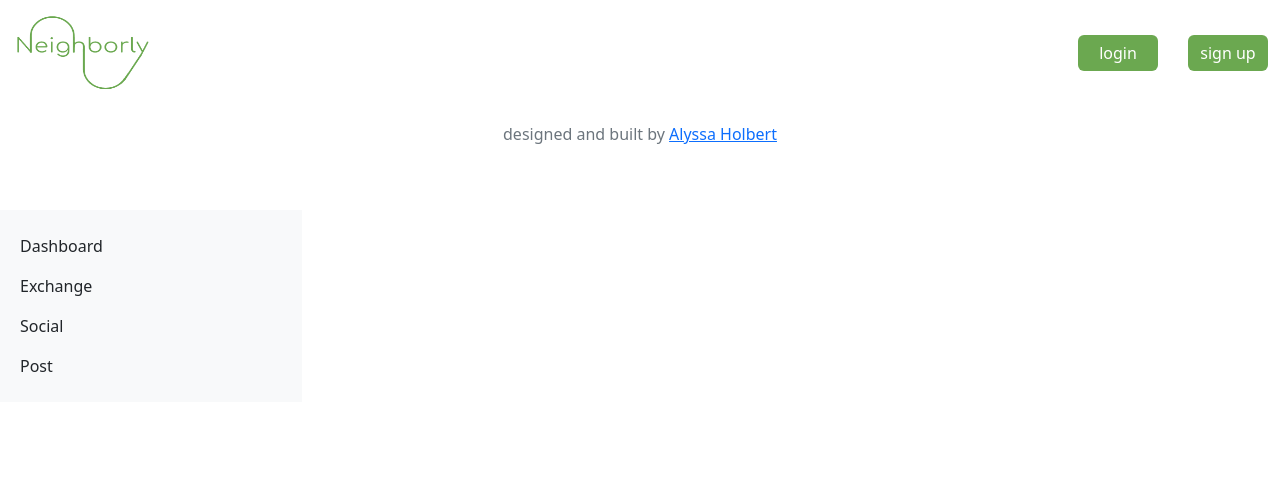
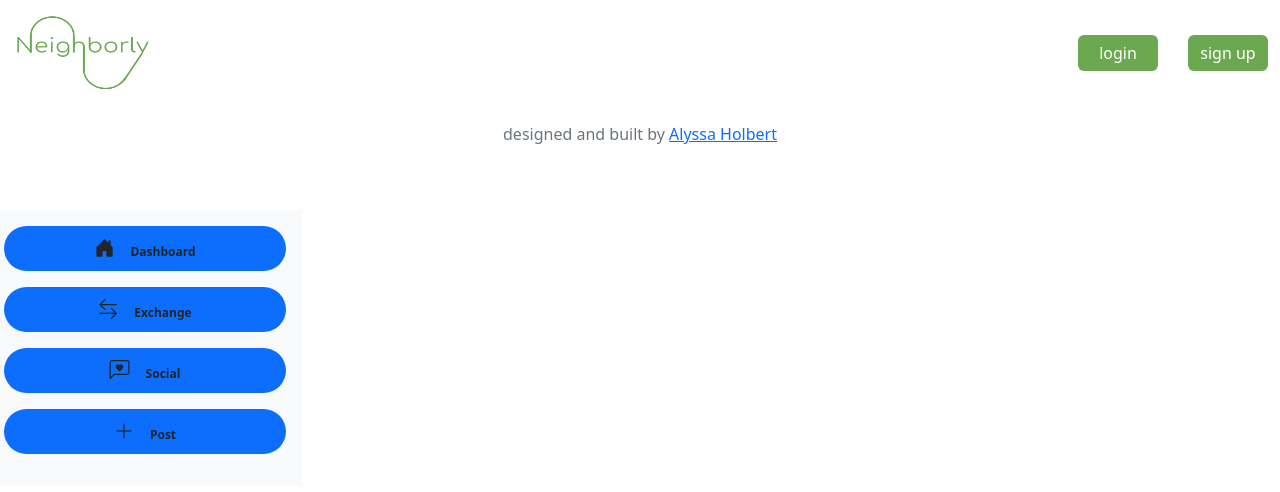
Before and after one commit to ah1096/Neighborly-frontend, a React (Create React App) app in the folder neighborly/: page / in a window 1280 px wide. Shown: the top 492 px of the page. Built offline with nearby package versions, Linux system fonts and the light colour scheme.

Commit message:
sidenav styling

```diff
--- a/neighborly/src/App.css
+++ b/neighborly/src/App.css
@@ -13,3 +13,7 @@
     background-color: #058ED9;
     border: none;
 }
+
+i {
+    font-size: 20px;
+}
--- a/neighborly/src/components/SideNav.js
+++ b/neighborly/src/components/SideNav.js
@@ -9,30 +9,36 @@ export default function SideNav(){
 
         <ul className="nav nav-pills flex-column mb-auto">
 
-        <li className="nav-item">
+        <li className="nav-item badge rounded-pill text-bg-primary mb-3">
             <a href="#" className="nav-link link-dark" >
-            {/* <svg className="bi pe-none me-2" width="16" height="16"><use xlink:href="#home"></use></svg> */}
-            Dashboard
+            <i class="bi bi-house-door-fill me-3"></i>
+                <span id="sidenavtext">
+                Dashboard
+                </span>
             </a>
         </li>
 
-        <li>
+        <li className="nav-item badge rounded-pill text-bg-primary mb-3">
             <a href="#" className="nav-link link-dark">
-            {/* <svg className="bi pe-none me-2" width="16" height="16"><use xlink:href="#speedometer2"></use></svg> */}
-            Exchange
+            <i class="bi bi-arrow-left-right me-3"></i>
+                <span id="sidenavtext">
+                    Exchange
+                </span>
             </a>
         </li>
 
-        <li>
+        <li className="nav-item badge rounded-pill text-bg-primary mb-3">
             <a href="#" className="nav-link link-dark">
-            {/* <svg className="bi pe-none me-2" width="16" height="16"><use xlink:href="#table"></use></svg> */}
-            Social
+            <i class="bi bi-chat-left-heart me-3"></i>
+                <span id="sidenavtext">
+                    Social
+                </span>
             </a>
         </li>
 
-        <li>
+        <li className="nav-item badge rounded-pill text-bg-primary mb-3">
             <a href="#" className="nav-link link-dark">
-            {/* <svg className="bi pe-none me-2" width="16" height="16"><use xlink:href="#grid"></use></svg> */}
+            <i class="bi bi-plus-lg me-3"></i>
             Post
             </a>
         </li>
--- a/neighborly/src/index.js
+++ b/neighborly/src/index.js
@@ -3,8 +3,9 @@ import ReactDOM from 'react-dom/client';
 import './index.css';
 import App from './App';
 import reportWebVitals from './reportWebVitals';
-import 'bootstrap/dist/css/bootstrap.css'
-import 'bootstrap/dist/js/bootstrap.js'
+import 'bootstrap/dist/css/bootstrap.css';
+import 'bootstrap/dist/js/bootstrap.js';
+import 'bootstrap-icons/font/bootstrap-icons.css'
 
 import {
   BrowserRouter as Router,
```
